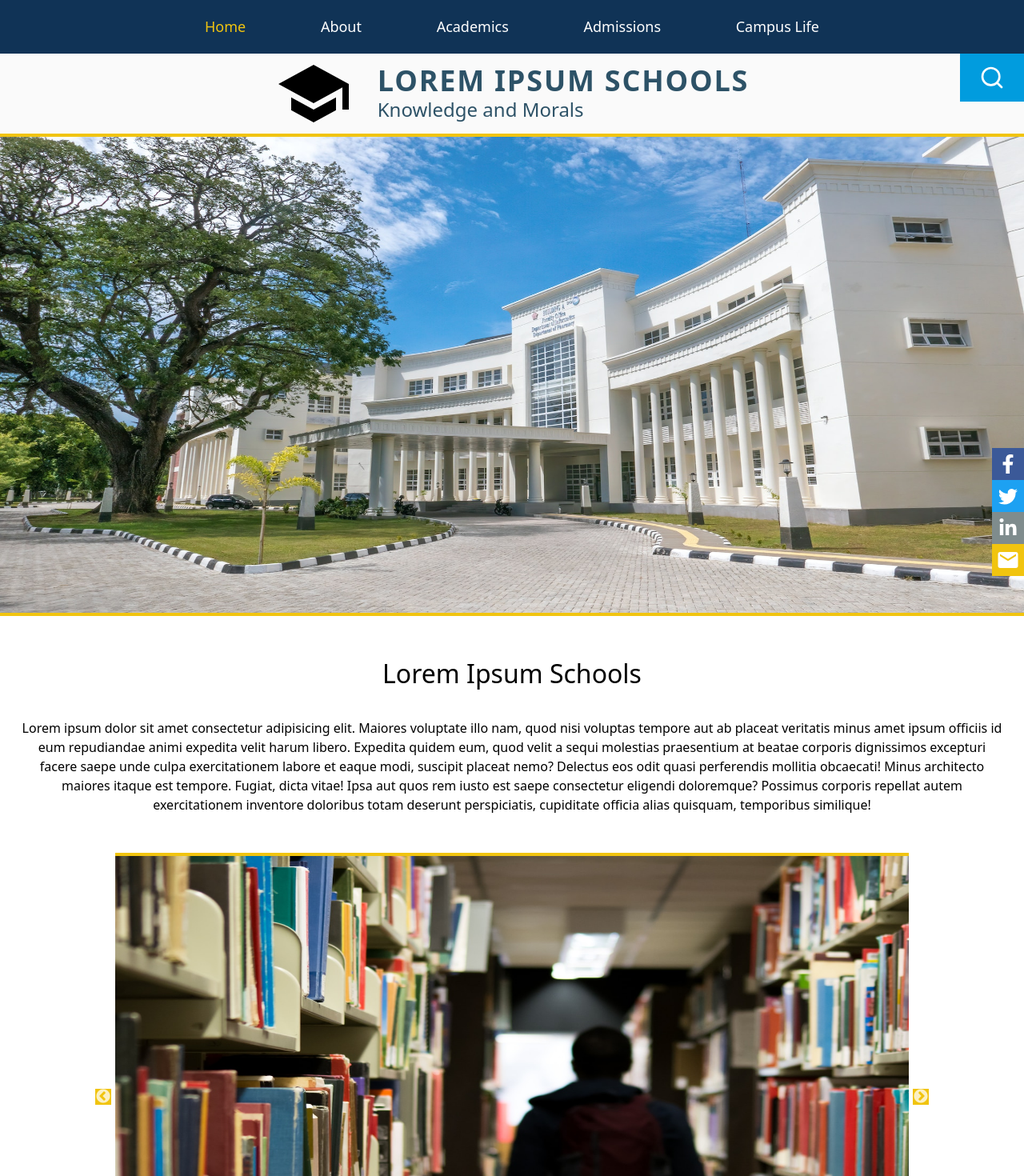
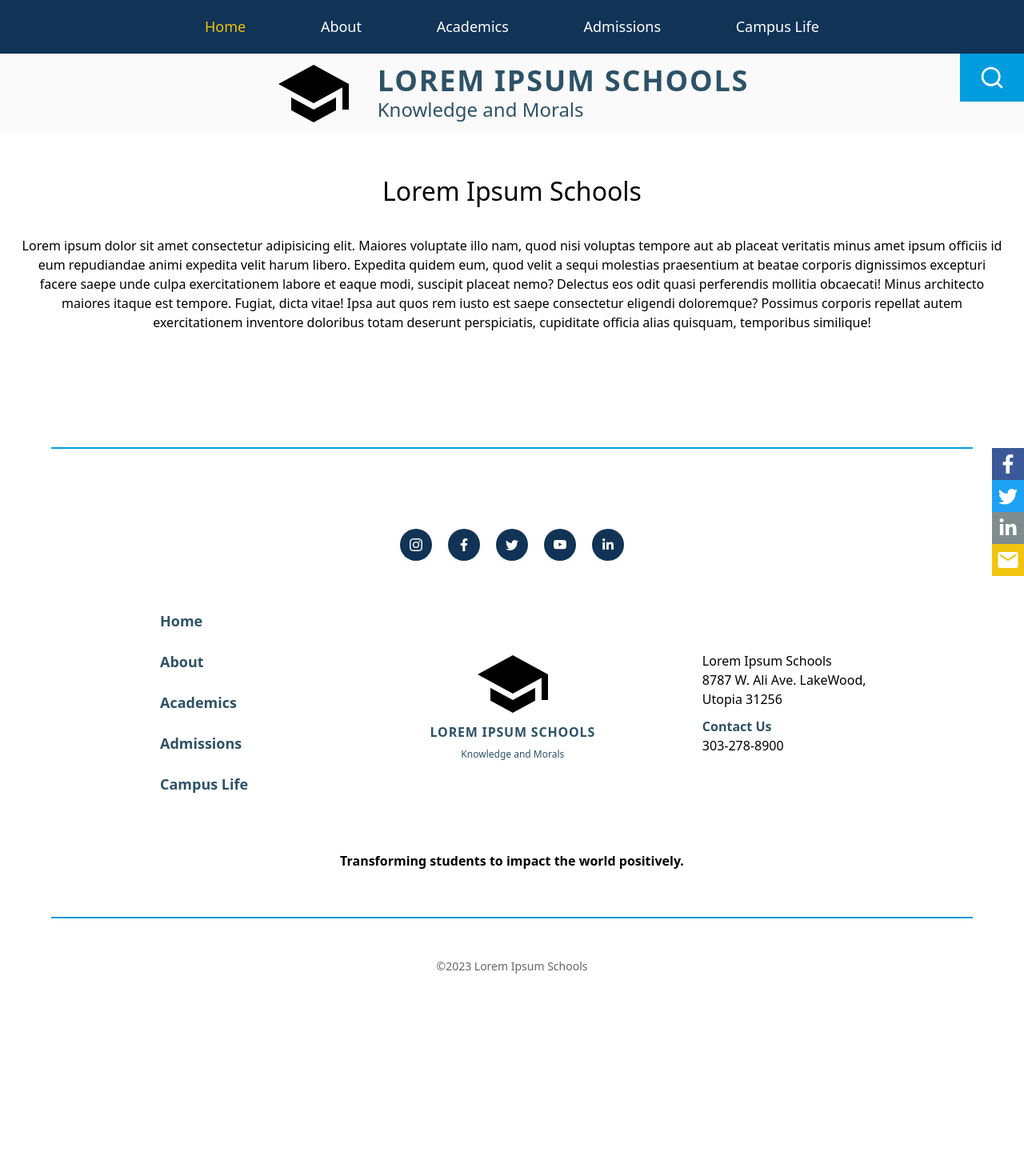
Before and after one commit to osaroDEV/school-app, a Next.js app: page / in a window 1280 px wide. Shown: the top 1470 px of the page at 80% size. After the commit the page ends 1282 px from the top, so only its background shows below. Built offline with nearby package versions, Linux system fonts and the light colour scheme.

Commit message:
revert testing

```diff
--- a/app/page.jsx
+++ b/app/page.jsx
@@ -4,11 +4,11 @@ import Carousel from './components/Carousel';
 const Home = () => {
   return (
     <main className=''>
-      <div className='border-y-4 border-[#f1c40f] flex justify-center'>
+      {/* <div className='border-y-4 border-[#f1c40f] flex justify-center'>
         <section className='w-[375px] sm:w-[640px] md:w-[768px] lg:w-[1000px] xl:w-[1280px] 2xl:w-[1536px] h-[218px] sm:h-[372px] md:h-[446px] lg:h-[595px] xl:h[744px] 2xl:h-[893px] relative'>
           <Image src='/images/school.jpg' fill={true} alt='school building' />
         </section>
-      </div>
+      </div> */}
       <div className='p-[48px_0]'>
         <section className='p-[0_24px]'>
           <h1 className='text-[32px] text-center'>Lorem Ipsum Schools</h1>
@@ -27,7 +27,7 @@ const Home = () => {
             alias quisquam, temporibus similique!
           </p>
         </section>
-        <Carousel />
+        {/* <Carousel /> */}
       </div>
     </main>
   );
```
